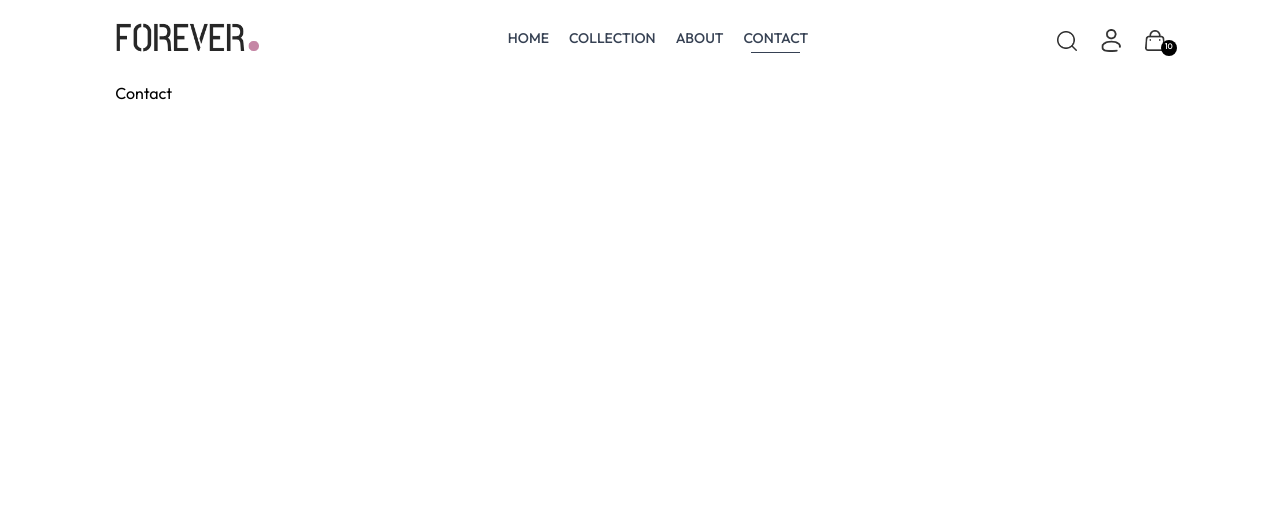
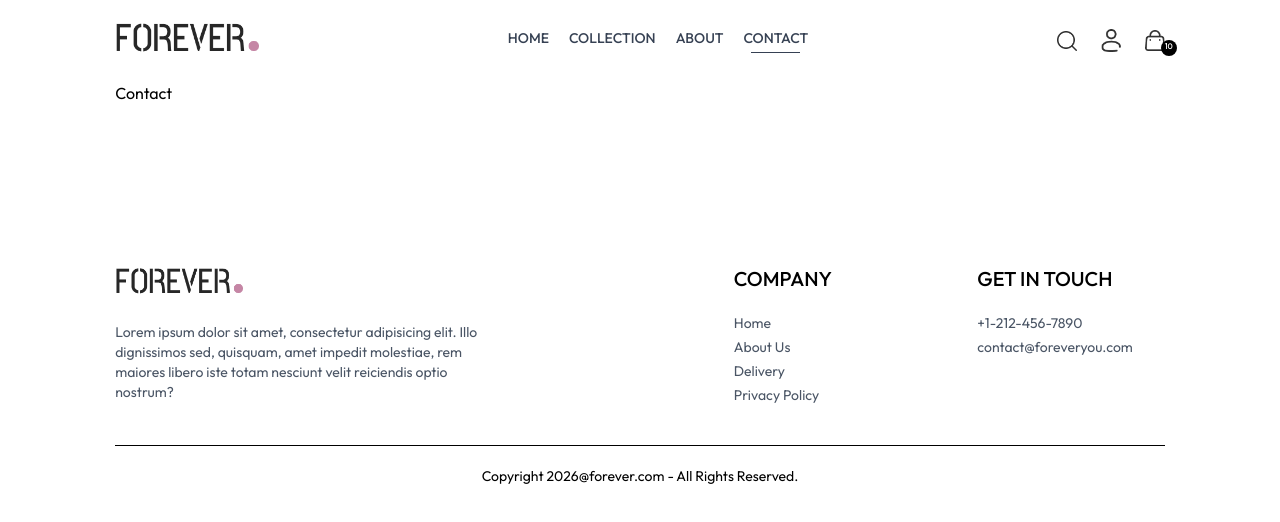
Before and after one commit to bunyanalmarsoos2-ship-it/Forever, a React (Vite) app: page /contact in a window 1280 px wide. Shown: the top 522 px of the page. Built offline with nearby package versions, Linux system fonts and the light colour scheme.

Commit message:
Add Footer Section - 1.50

```diff
--- a/src/App.jsx
+++ b/src/App.jsx
@@ -8,12 +8,13 @@
 import Orders from "./pages/Orders";
 import PlaceOrder from "./pages/PlaceOrder";
 import Product from "./pages/Product";
-import Contact from './pages/Contact';
+import Contact from "./pages/Contact";
 import Navbar from "./components/Navbar";
+import Footer from "./components/Footer";
 const App = () => {
   return (
     <div className="px-4 sm:px-[5vw] md:px-[7vw] lg:px-[9vw]">
-      <Navbar/>
+      <Navbar />
       <Routes>
         <Route path="/" element={<Home />} />
         <Route path="/about" element={<About />} />
@@ -25,6 +26,7 @@
         <Route path="/product/:productId" element={<Product />} />
         <Route path="/contact" element={<Contact />} />
       </Routes>
+      <Footer />
     </div>
   );
 };
--- /dev/null
+++ b/src/components/Footer.jsx
@@ -0,0 +1,43 @@
+import React from "react";
+import { assets } from "../assets/frontend_assets/assets";
+
+const Footer = () => {
+  return (
+    <>
+      <div className="flex flex-col sm:grid grid-cols-[3fr_1fr_1fr] gap-14 my-10 mt-40 text-sm">
+        <div>
+          <img src={assets.logo} className="mb-5 w-32" alt="" />
+          <p className="w-full md:w-2/3 text-gray-600">
+            Lorem ipsum dolor sit amet, consectetur adipisicing elit. Illo
+            dignissimos sed, quisquam, amet impedit molestiae, rem maiores
+            libero iste totam nesciunt velit reiciendis optio nostrum?
+          </p>
+        </div>
+        <div>
+          <p className="text-xl font-medium mb-5">COMPANY</p>
+          <ul className="flex flex-col gap-1 text-gray-600">
+            <li>Home</li>
+            <li>About Us</li>
+            <li>Delivery</li>
+            <li>Privacy Policy</li>
+          </ul>
+        </div>
+        <div>
+          <p className="text-xl font-medium mb-5">GET IN TOUCH</p>
+          <ul className="flex flex-col gap-1 text-gray-600">
+            <li>+1-212-456-7890</li>
+            <li>contact@foreveryou.com</li>
+          </ul>
+        </div>
+      </div>
+      <div>
+        <hr className="w-full" />
+        <p className="py-5 text-sm text-center">
+          Copyright 2026@forever.com - All Rights Reserved.
+        </p>
+      </div>
+    </>
+  );
+};
+
+export default Footer;
```
